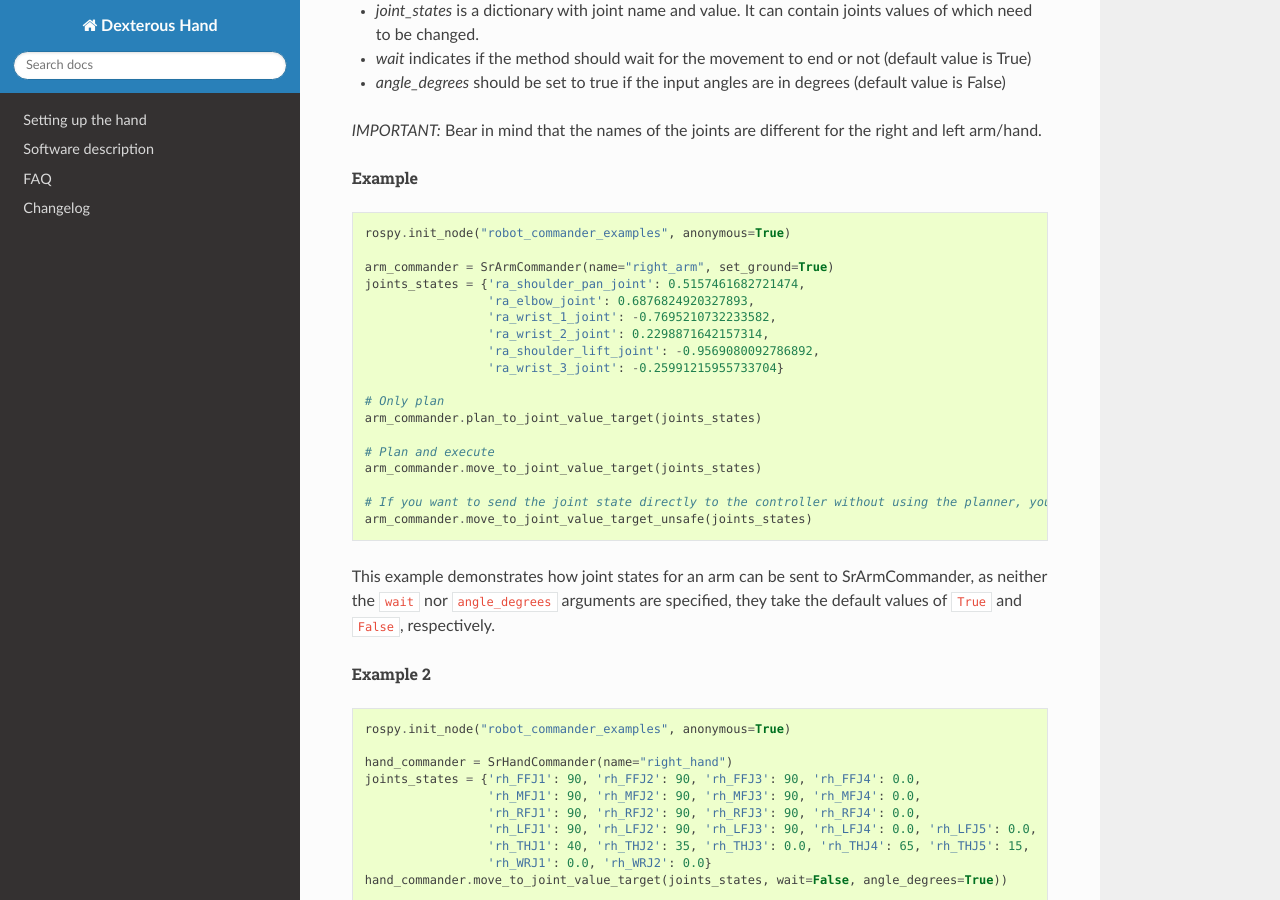
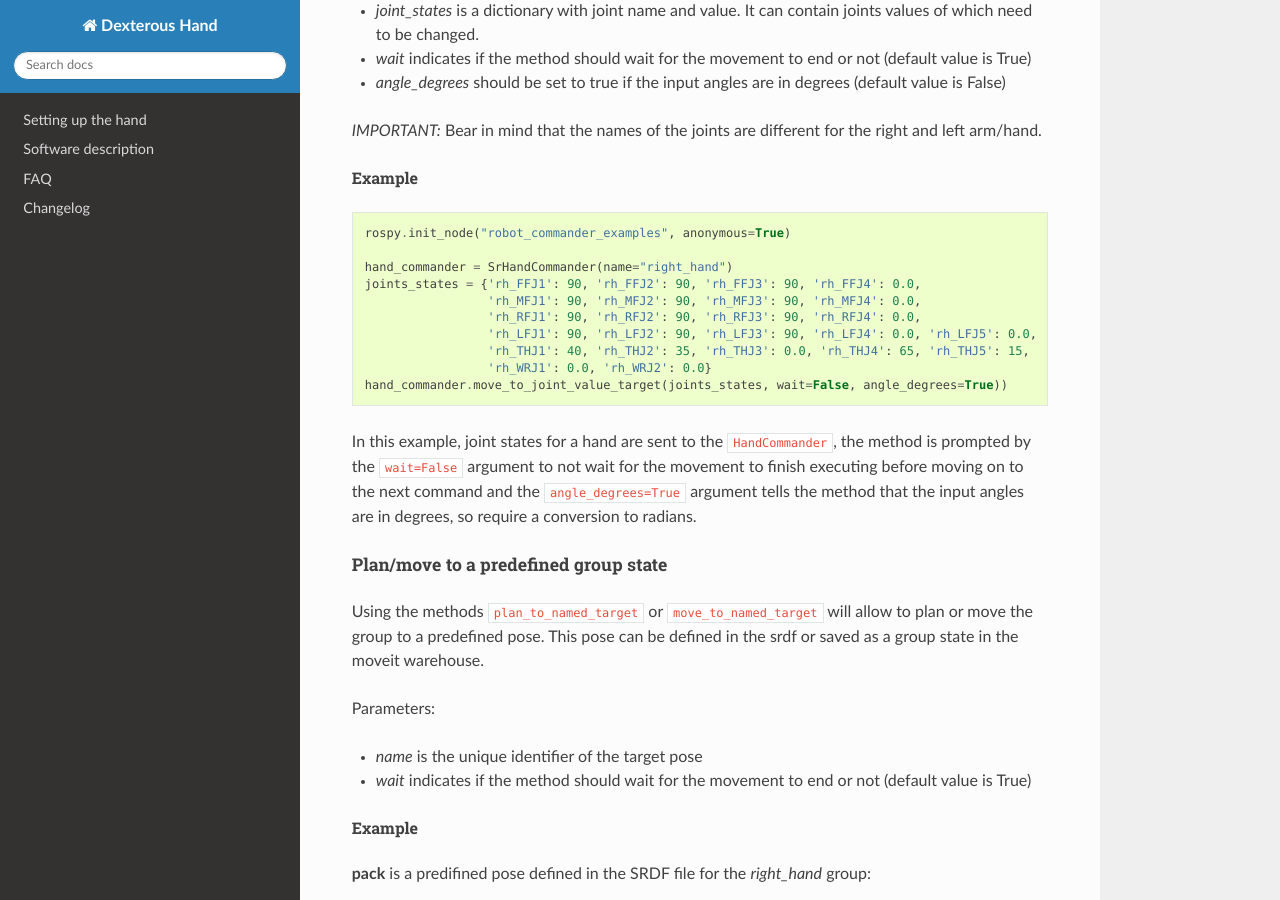
Before and after one commit to shadow-robot/sr_dexterous_hand_documentation, a Sphinx documentation site: the page built from docs/user_guide/2_software_description.md, in a window 1280 px wide and 900 px high, scrolled down 22110 px. Built offline with Sphinx 7.4.7 and the Read the Docs theme 2.0.0, drawn with Linux system fonts in a browser that asks for light colours.

Commit message:
making code blocks executable if ran in sequence

```diff
--- a/docs/user_guide/2_software_description.md
+++ b/docs/user_guide/2_software_description.md
@@ -763,35 +763,6 @@
 
 .. code:: python
 
-   rospy.init_node("robot_commander_examples", anonymous=True)
-
-   arm_commander = SrArmCommander(name="right_arm", set_ground=True)
-   joints_states = {'ra_shoulder_pan_joint': 0.5157461682721474,
-                    'ra_elbow_joint': 0.6876824920327893,
-                    'ra_wrist_1_joint': -0.7695210732233582,
-                    'ra_wrist_2_joint': 0.2298871642157314,
-                    'ra_shoulder_lift_joint': -0.9569080092786892,
-                    'ra_wrist_3_joint': -0.25991215955733704}
-
-   # Only plan
-   arm_commander.plan_to_joint_value_target(joints_states)
-
-   # Plan and execute
-   arm_commander.move_to_joint_value_target(joints_states)
-
-   # If you want to send the joint state directly to the controller without using the planner, you can use the unsafe method:
-   arm_commander.move_to_joint_value_target_unsafe(joints_states)
-
-This example demonstrates how joint states for an arm can be sent to
-SrArmCommander, as neither the ``wait`` nor ``angle_degrees`` arguments are
-specified, they take the default values of ``True`` and ``False``,
-respectively.
-
-Example 2
-^^^^^^^^^
-
-.. code:: python
-
     rospy.init_node("robot_commander_examples", anonymous=True)
 
     hand_commander = SrHandCommander(name="right_hand")
```
